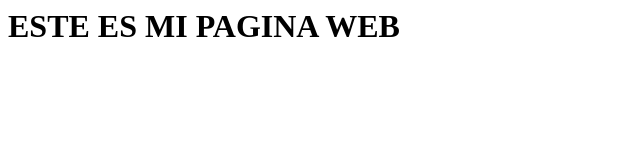
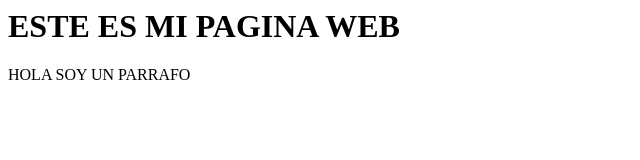
Before and after one commit to lucasdejulis/Practica-git-, a plain HTML site: page index.html in a window 1280 px wide. Shown: the whole page, without its empty margins (0-640 px from the left). Drawn offline with Linux system fonts and the light colour scheme.

Commit message:
Agregue un parrafo

```diff
--- a/index.html
+++ b/index.html
@@ -6,6 +6,7 @@
 
 <body>
 <h1>ESTE ES MI PAGINA WEB</h1>
+<p>HOLA SOY UN PARRAFO </p>
 </body>
 
 </html>
```
